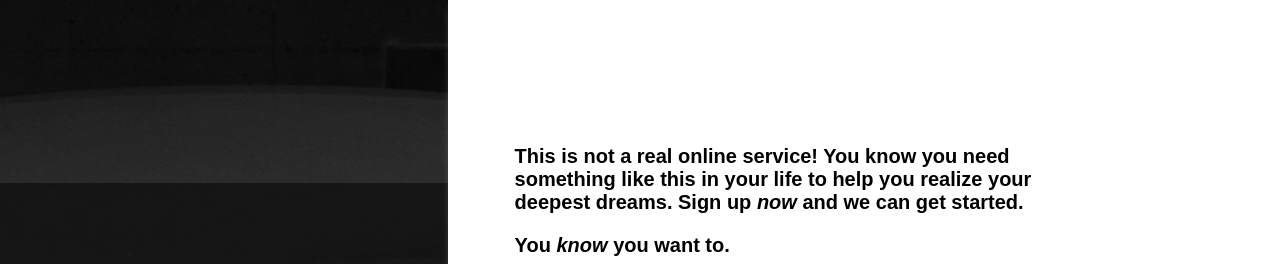
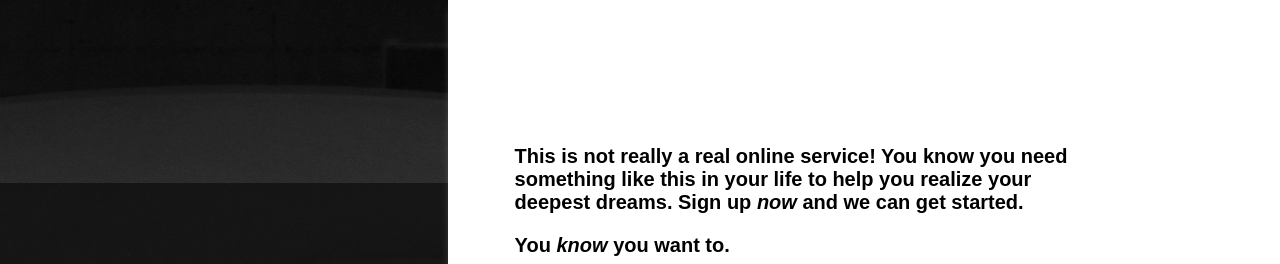
Before and after one commit to 13olt3/SignupForm, a plain HTML site: page index.html in a window 1280 px wide. Shown: the top 264 px of the page. Drawn offline with Linux system fonts and the light colour scheme.

Commit message:
test commit 3

```diff
--- a/index.html
+++ b/index.html
@@ -26,8 +26,9 @@
       <div id="rightTop">
         <div class="mainText">
           <p>
-            This is not a real online service! You know you need something like
-            this in your life to help you realize your deepest dreams. Sign up
+            This is not really a real online service! You know you need
+            something like this in your life to help you realize your deepest
+            dreams. Sign up
             <em>now</em> and we can get started.
           </p>
           <p>You <em>know</em> you want to.</p>
```
